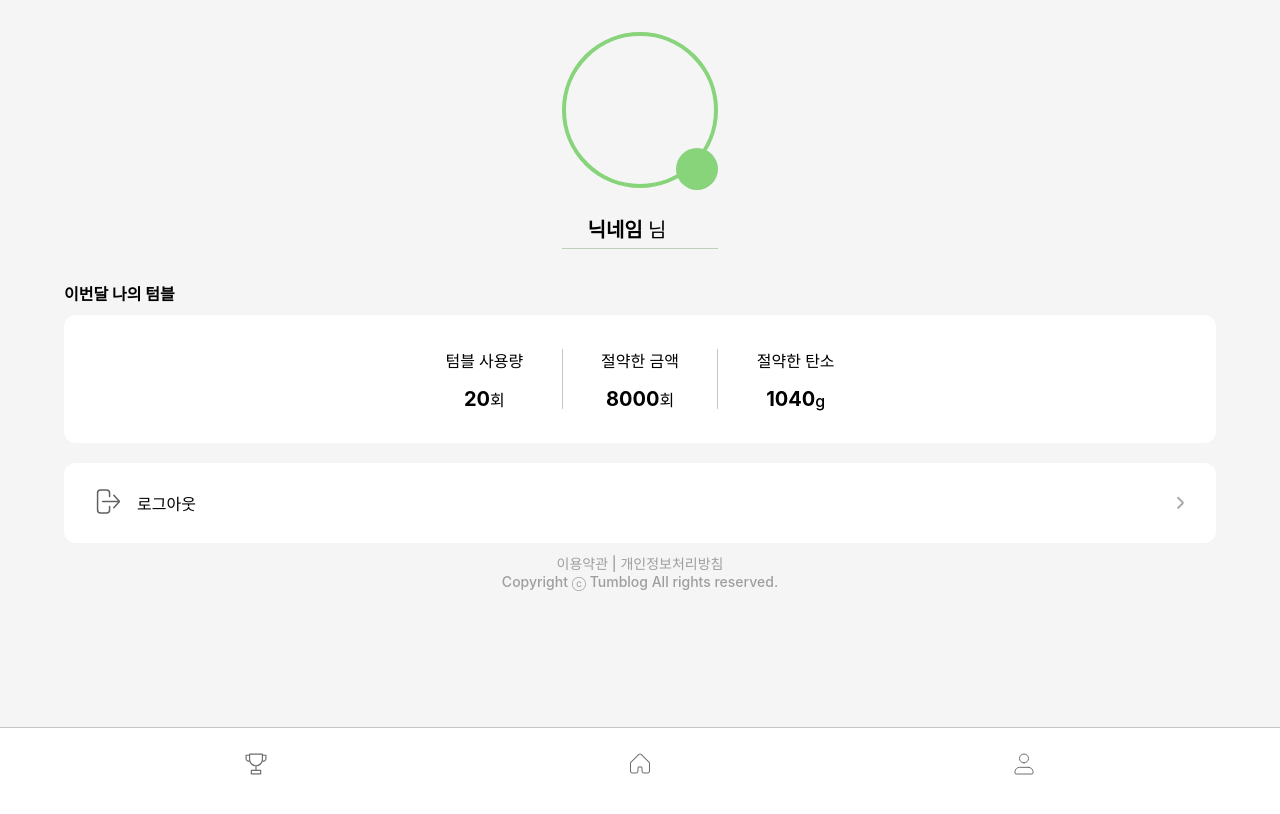
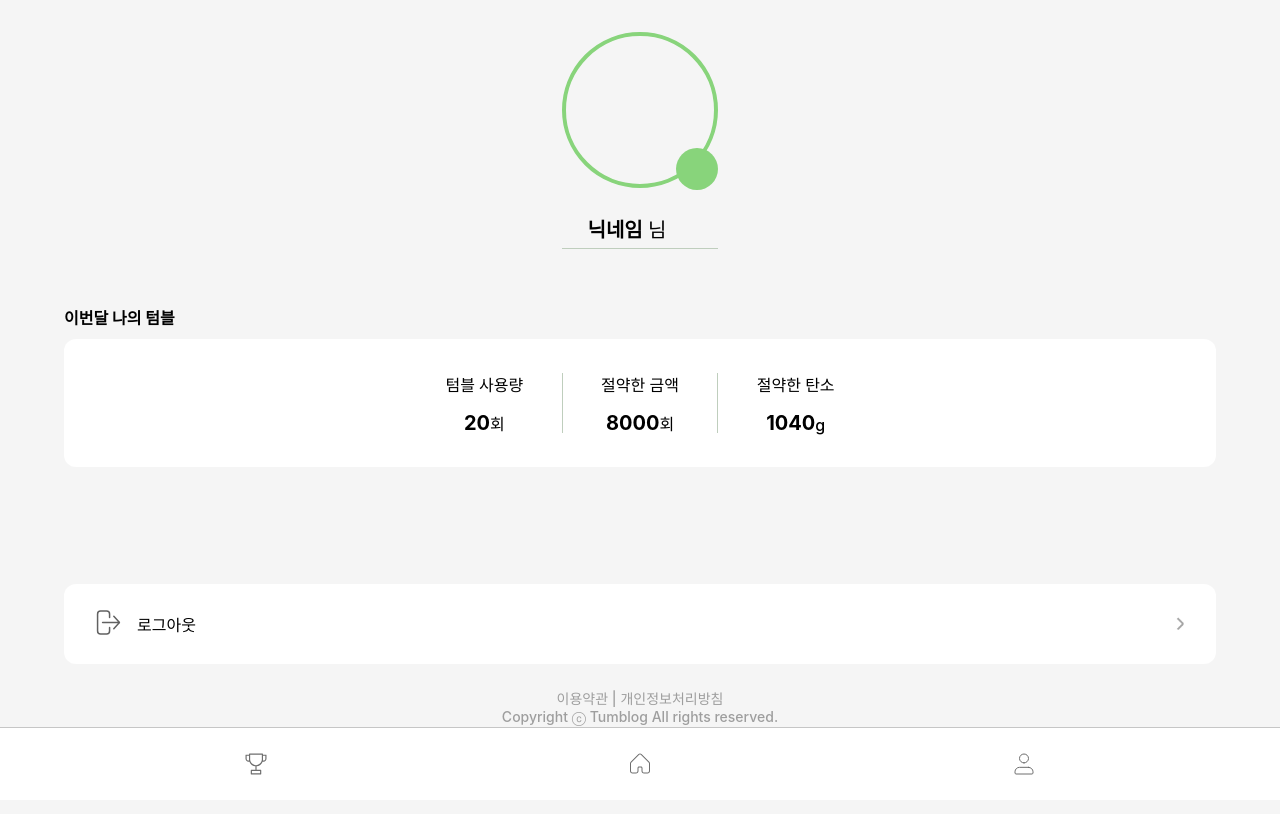
Before and after one commit to GDSC-snowflowerthon/Tumblog-team09-web, a React (Create React App) app: page /mypage in a window 1280 px wide. Shown: the top 814 px of the page. Built offline with nearby package versions, Linux system fonts and the light colour scheme; some icons are missing.

Commit message:
style: 레이아웃 수정

```diff
--- a/src/pages/MyPage.jsx
+++ b/src/pages/MyPage.jsx
@@ -9,7 +9,7 @@ import { Icon } from "@iconify/react";
 const MyPage = () => {
   return (
     <PageContainer style={{ backgroundColor: "#f5f5f5" }}>
-      <Container style={{ padding: "1rem" }}>
+      <Container style={{ padding: "1rem", height: "90vh" }}>
         <ProfileBox>
           <ProfileImgBox></ProfileImgBox>
           <ImgEditBox>
@@ -50,6 +50,7 @@ const MyPage = () => {
             </InfoWrapper>
           </MTInfoBox>
         </MyTumbleBox>
+        <MarginAutoBox>
           <LogOutBox>
             <LogOutIconBox>
               <img src={LogoutIcon} alt="logout" />
@@ -59,10 +60,13 @@ const MyPage = () => {
               <img src={NextIcon} alt="next" />
             </LogOutArrow>
           </LogOutBox>
-        <CopyRightBox>이용약관 | 개인정보처리방침</CopyRightBox>
+          <CopyRightBox style={{ marginTop: "1.5rem" }}>
+            이용약관 | 개인정보처리방침
+          </CopyRightBox>
           <CopyRightBox style={{ paddingBottom: "10px" }}>
             Copyright ⓒ Tumblog All rights reserved.
           </CopyRightBox>
+        </MarginAutoBox>
       </Container>
     </PageContainer>
   );
@@ -117,7 +121,7 @@ const MyTumbleBox = styled.div`
   display: flex;
   flex-direction: column;
   justify-content: center;
-  margin: 0 auto;
+  margin: 1.5rem auto 0;
 `;
 
 const TitleBox = styled.div`
@@ -171,7 +175,7 @@ const MTRegularTxt = styled.div`
 `;
 
 const LogOutBox = styled.div`
-  margin: 10px auto;
+  margin: auto;
   height: 5rem;
   width: 90vw;
   display: flex;
@@ -205,7 +209,11 @@ const CopyRightBox = styled.div`
   font-weight: 500;
   display: flex;
   justify-content: center;
-  margin: 0 auto auto;
+  margin: 0 auto;
+`;
+
+const MarginAutoBox = styled.div`
+  margin: auto auto 0;
 `;
 
 export default MyPage;
--- a/src/styles/PageLayout.jsx
+++ b/src/styles/PageLayout.jsx
@@ -3,7 +3,6 @@ import styled from "styled-components";
 export const PageContainer = styled.div`
   width: 100%;
   padding-bottom: 72px;
-  height: calc(100vh - 72px);
 `;
 
 export const Container = styled.div`
```
Lines whose indentation alone changed are shown as unchanged.
